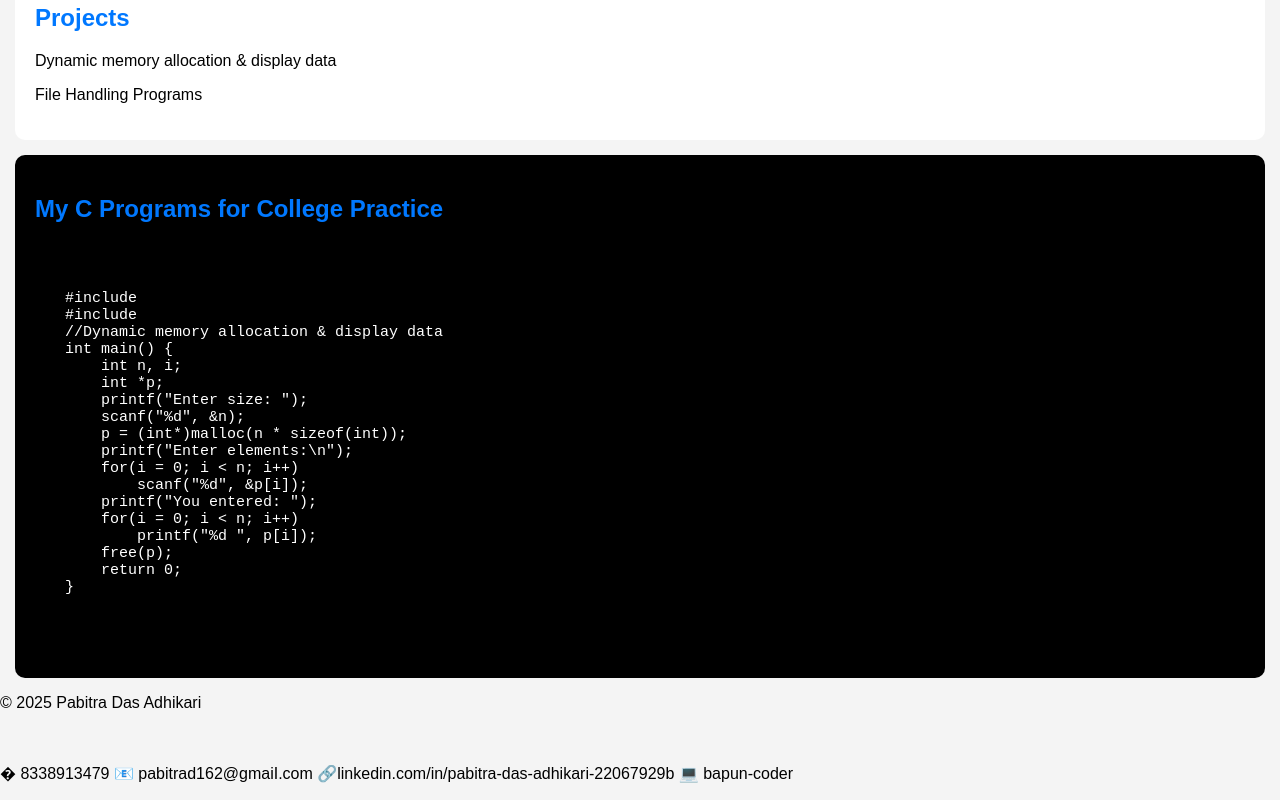
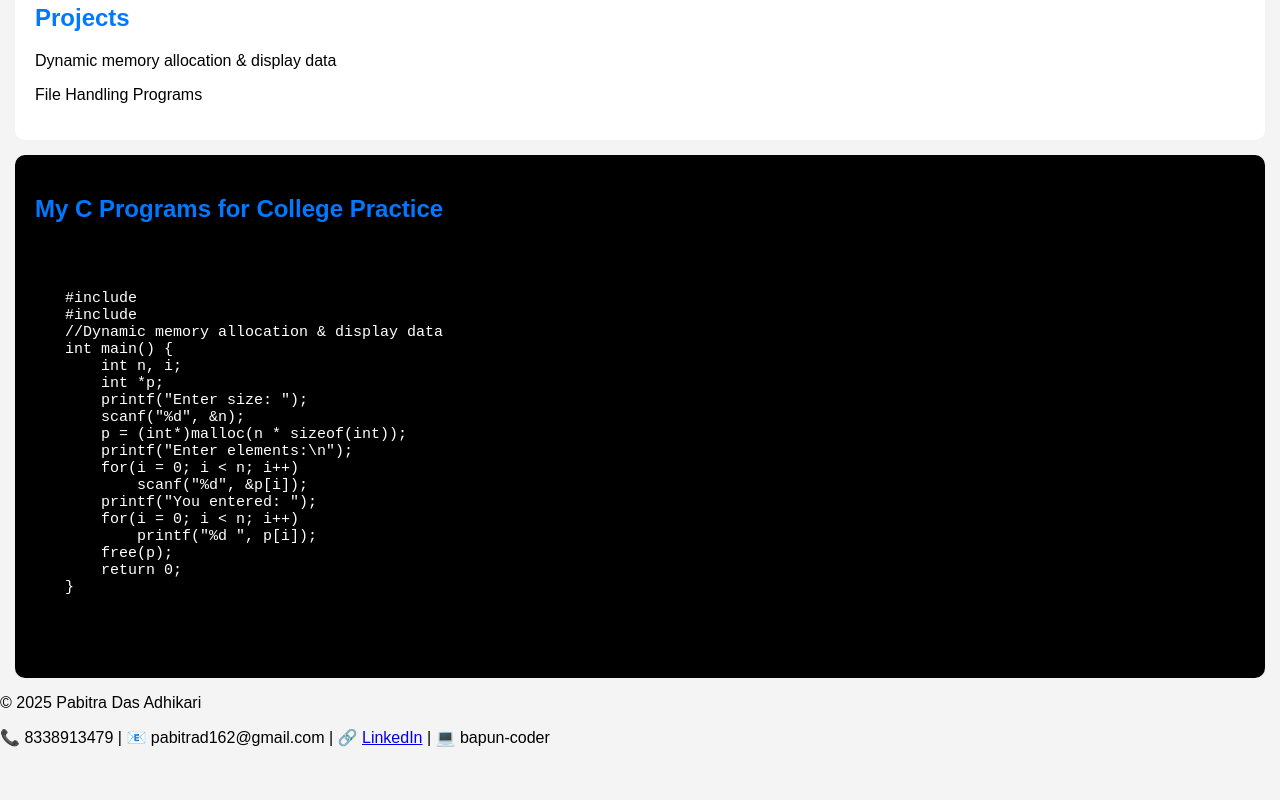
Before and after one commit to bapun-coder/bapun-coder.github.io, a plain HTML site: page index.html in a window 1280 px wide. Shown: the part 672-1472 px from the top of the page. After the commit the page ends 1435 px from the top, so only its background shows below. Drawn offline with nearby package versions, Linux system fonts and the light colour scheme.

Commit message:
Update index.html

```diff
--- a/index.html
+++ b/index.html
@@ -76,10 +76,10 @@ int main() {
 
 
     <footer>
-        <p>© 2025 Pabitra Das Adhikari</p>
-        <br/>
-        <P>� 8338913479  📧  pabitrad162@gmaiI.com 🔗linkedin.com/in/pabitra-das-adhikari-22067929b   💻 bapun-coder </P>
-    </footer>
+    <p>© 2025 Pabitra Das Adhikari</p>
+    <p>📞 8338913479  |  📧 pabitrad162@gmail.com  |  🔗 <a href="https://linkedin.com/in/pabitra-das-adhikari-22067929b">LinkedIn</a>  |  💻 bapun-coder
+    </p>
+</footer>
 
 </body>
 </html>
```
